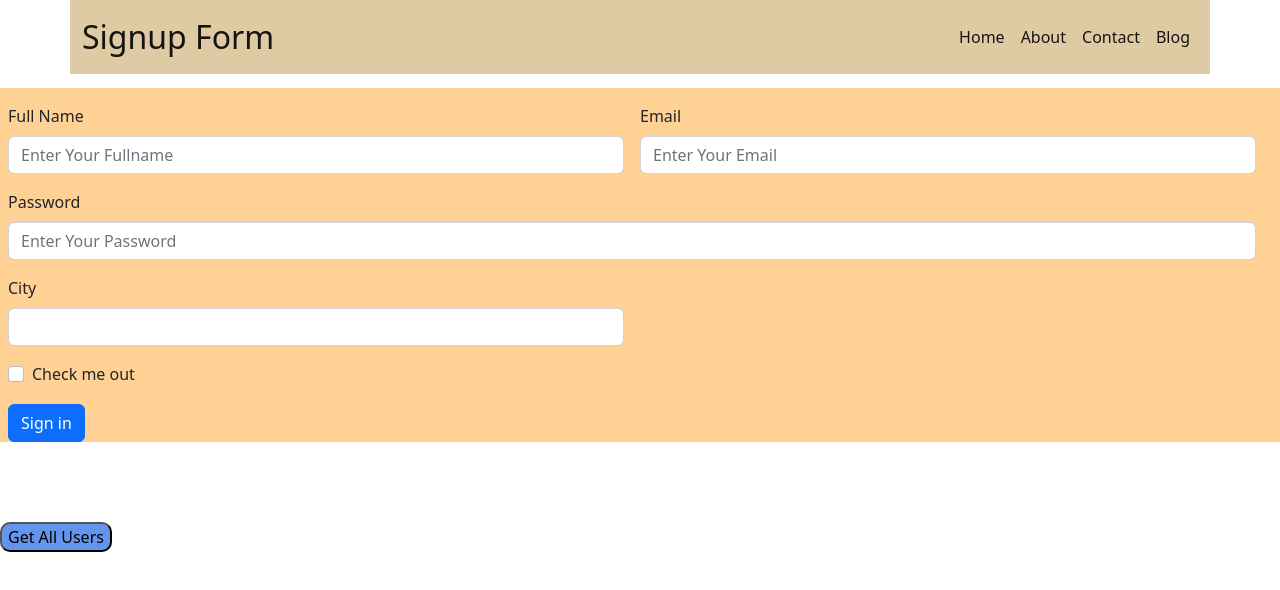
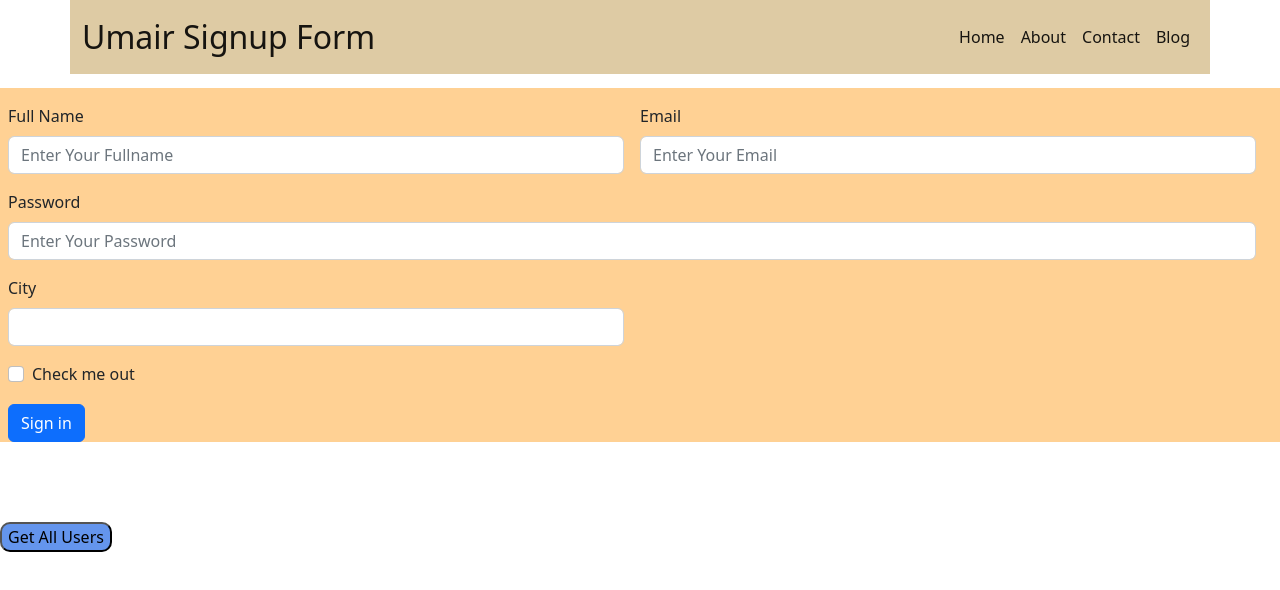
Before and after one commit to umairiqbal2003/restful-api-client, a plain HTML site: page index.html in a window 1280 px wide. Drawn offline with nearby package versions, Linux system fonts and the light colour scheme.

Commit message:
last commit final

```diff
--- a/index.html
+++ b/index.html
@@ -15,7 +15,7 @@
 <div>
     <nav class="navbar navbar-expand-lg container nav-umair" >
         <div class="container-fluid">
-          <a class="navbar-brand fs-2" href="#">Signup Form</a>
+          <a class="navbar-brand fs-2" href="#">Umair Signup Form</a>
           <button class="navbar-toggler" type="button" data-bs-toggle="collapse" data-bs-target="#navbarSupportedContent" aria-controls="navbarSupportedContent" aria-expanded="false" aria-label="Toggle navigation">
             <span class="navbar-toggler-icon"></span>
           </button>
```
